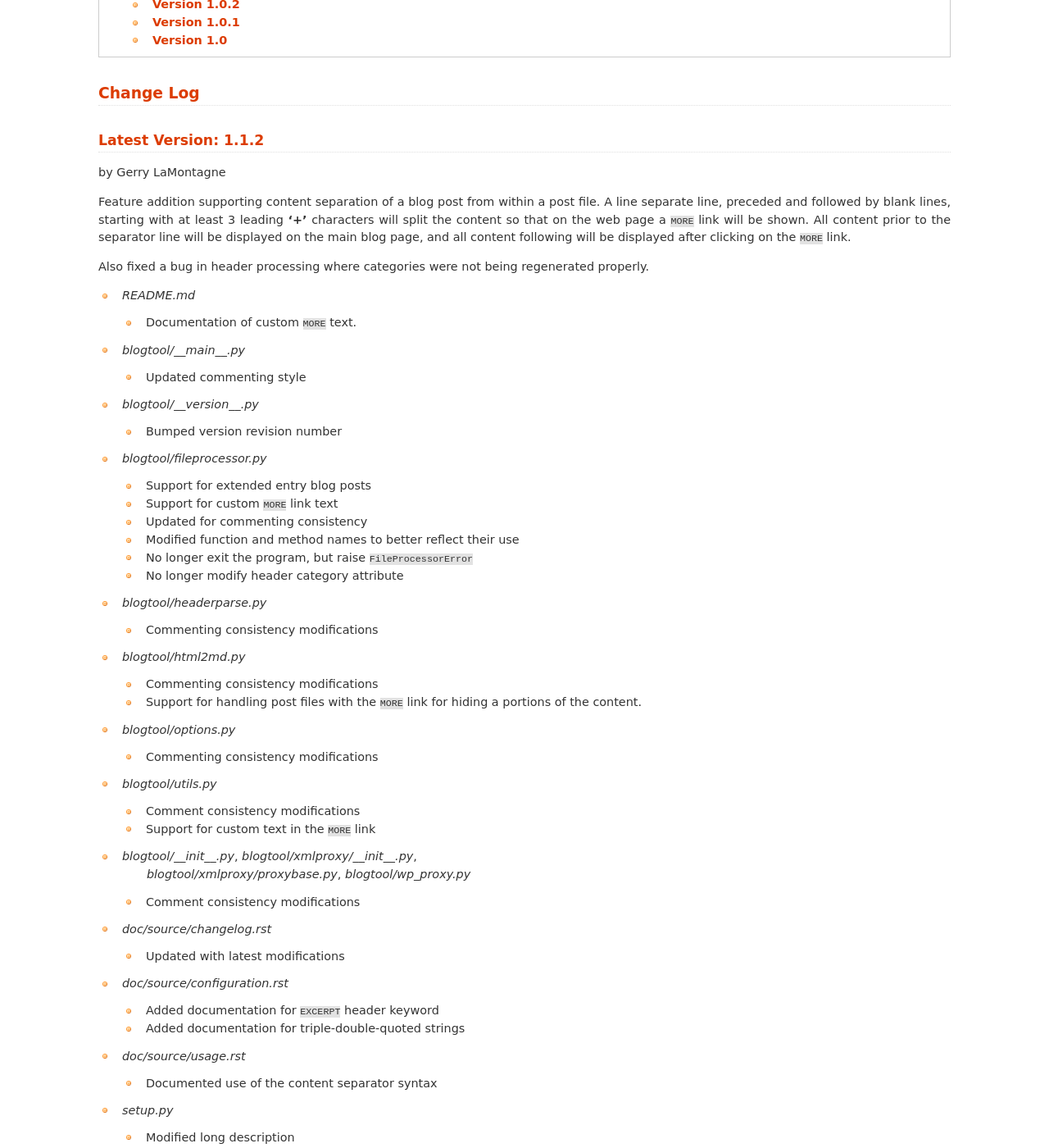
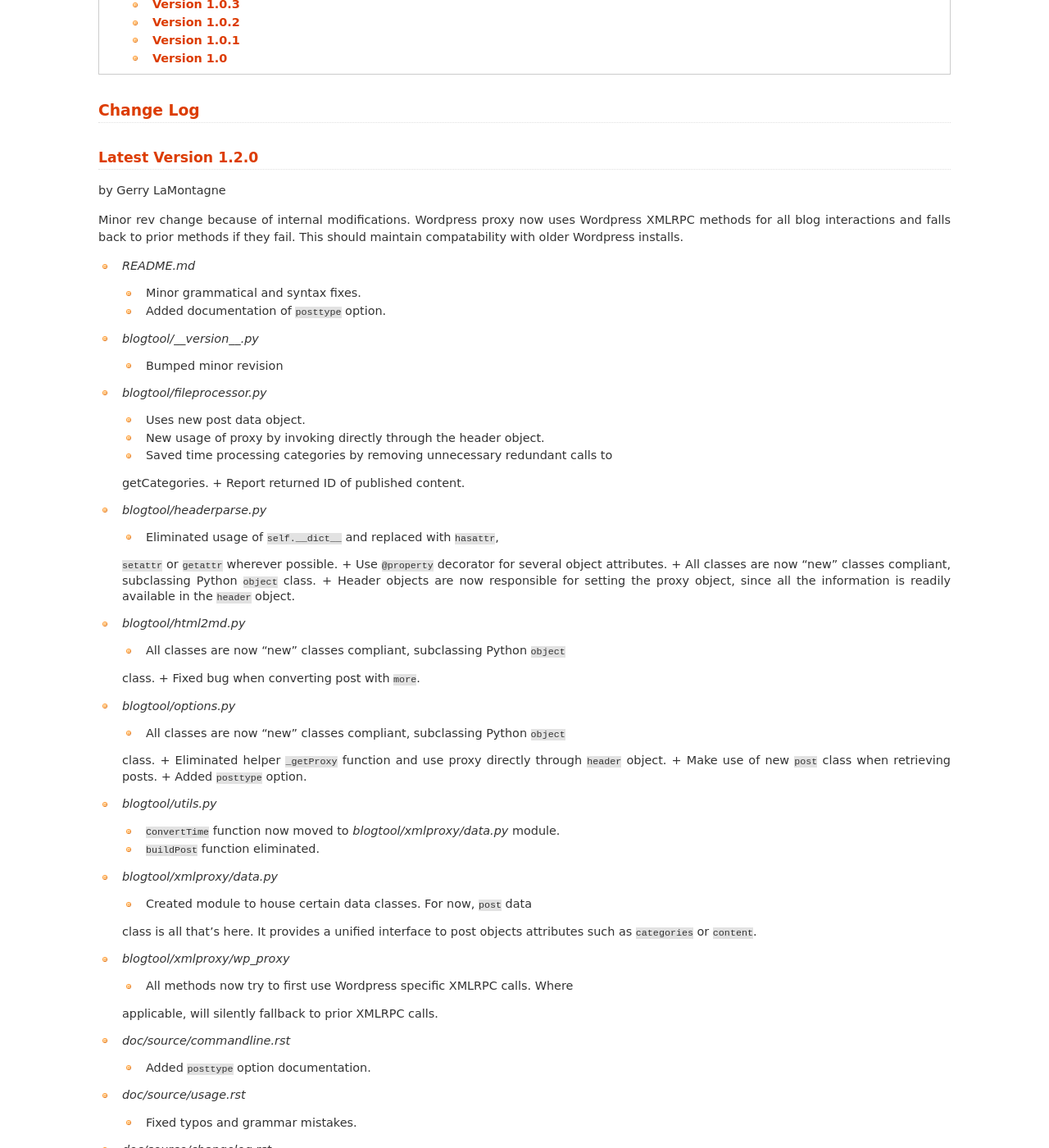
Before and after one commit to lama7/blogtool, a Sphinx documentation site: the page built from doc/source/changelog.rst, in a window 1280 px wide and 1400 px high, scrolled down 294 px. Shown: the whole window at 82% size. Built offline with Sphinx 7.4.7, drawn with Linux system fonts in a browser that asks for light colours; some of the changed text lies outside the part shown.

Commit message:
Updated Online Documentation Files
The online doc files are now up to date with all changes through this commit,
including the `posttype` option.

```diff
--- a/doc/source/changelog.rst
+++ b/doc/source/changelog.rst
@@ -3,9 +3,88 @@
 Change Log
 ==========
 
+Latest Version 1.2.0
+--------------------
 
-Latest Version: 1.1.2
----------------------
+by Gerry LaMontagne
+
+Minor rev change because of internal modifications.  Wordpress proxy now uses
+Wordpress XMLRPC methods for all blog interactions and falls back to prior
+methods if they fail.  This should maintain compatability with older Wordpress
+installs.
+
+- *README.md*
+
+  + Minor grammatical and syntax fixes.
+  + Added documentation of ``posttype`` option.
+
+- *blogtool/__version__.py*
+
+  + Bumped minor revision
+
+- *blogtool/fileprocessor.py*
+
+  + Uses new post data object.
+  + New usage of proxy by invoking directly through the header object.
+  + Saved time processing categories by removing unnecessary redundant calls to
+  getCategories.
+  + Report returned ID of published content.
+
+- *blogtool/headerparse.py*
+
+  + Eliminated usage of ``self.__dict__`` and replaced with ``hasattr``,
+  ``setattr`` or ``getattr`` wherever possible.
+  + Use ``@property`` decorator for several object attributes.
+  + All classes are now "new" classes compliant, subclassing Python ``object``
+  class.
+  + Header objects are now responsible for setting the proxy object, since all
+  the information is readily available in the ``header`` object.
+
+- *blogtool/html2md.py*
+
+  + All classes are now "new" classes compliant, subclassing Python ``object``
+  class.
+  + Fixed bug when converting post with ``more``.
+
+- *blogtool/options.py*
+
+  + All classes are now "new" classes compliant, subclassing Python ``object``
+  class.
+  + Eliminated helper ``_getProxy`` function and use proxy directly through
+  ``header`` object.
+  + Make use of new ``post`` class when retrieving posts.
+  + Added ``posttype`` option.
+
+- *blogtool/utils.py*
+
+  + ``ConvertTime`` function now moved to *blogtool/xmlproxy/data.py* module.
+  + ``buildPost`` function eliminated.
+
+- *blogtool/xmlproxy/data.py*
+
+  + Created module to house certain data classes.  For now, ``post`` data
+  class is all that's here.  It provides a unified interface to post objects
+  attributes such as ``categories`` or ``content``.
+
+- *blogtool/xmlproxy/wp_proxy*
+
+  + All methods now try to first use Wordpress specific XMLRPC calls.  Where
+  applicable, will silently fallback to prior XMLRPC calls.
+
+- *doc/source/commandline.rst*
+
+  + Added ``posttype`` option documentation.
+
+- *doc/source/usage.rst*
+
+  + Fixed typos and grammar mistakes.
+
+- *doc/source/changelog.rst*
+
+  + Updated with latest modifications
+
+Version: 1.1.2
+--------------
 
 by Gerry LaMontagne
 
--- a/doc/source/commandline.rst
+++ b/doc/source/commandline.rst
@@ -72,6 +72,11 @@
 +---------------------------------+-------------------------------------------------------------------------+
 | --charset=CHARSET               | Set the *CHARSET* to use to decode text prior to running it through     |
 |                                 | markdown. `\*`_                                                         |
++---------------------------------+-------------------------------------------------------------------------+
+| --posttype=POSTTYPE             | By default, content is published to posts on main page of a blog, so    |
+|                                 | this option is not needed.  Setting this option to "page" will cause    |
+|                                 | the content to be published to it's own page on the blog.  Normal       |
+|                                 | content files can be used to create blog pages this way. `\*`_          |
 +---------------------------------+-------------------------------------------------------------------------+
 | -D *COMMENTID*,                 | Delete *COMMENTID* from a blog. `\*`_                                   |
 | --deletecomment= *COMMENTID*    |                                                                         |
```
Also changed, not shown: doc/source/usage.rst (+4 -4 lines).
